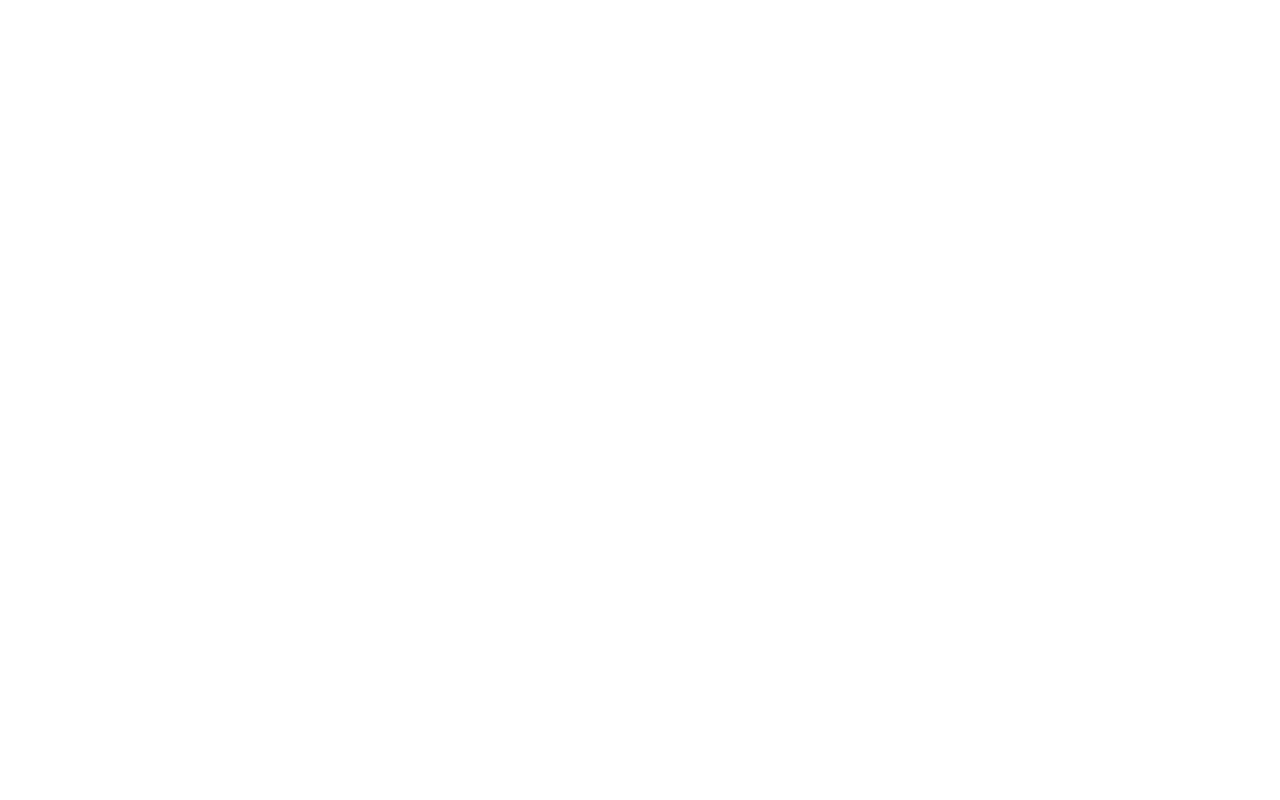
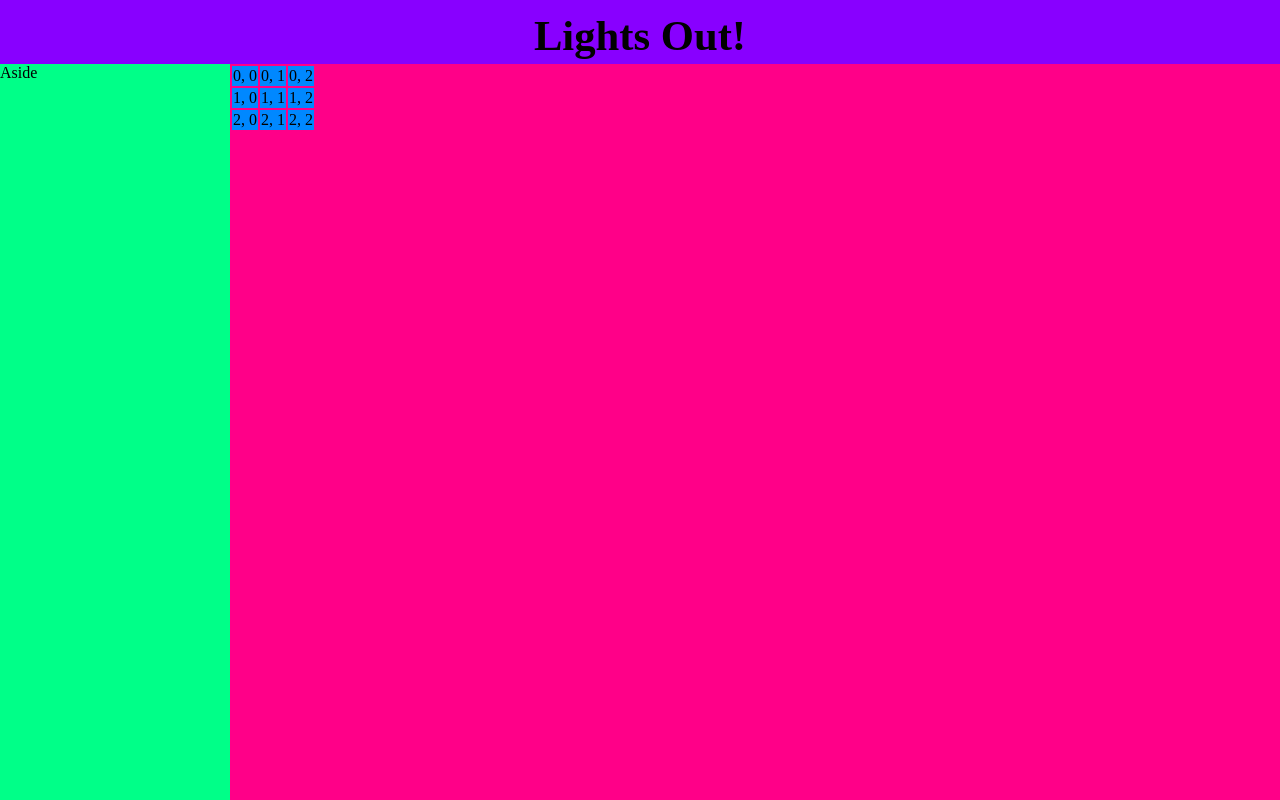
Before and after one commit to fourier-space/Computing-2-Week-3, a website: page web-app/index.html in a window 1280 px wide. Drawn offline with Linux system fonts and the light colour scheme; files that its build step writes are made by us from their sources.

Commit message:
Week 3.3 Lecture updates

```diff
--- /dev/null
+++ b/web-app/default.css
@@ -0,0 +1,52 @@
+:root
+{
+    --aside-width: 230px;
+    --header-font-size: 32pt;
+    --header-height: 64px;
+    --header-padding: 0.25em;
+}
+
+body
+{
+    background-color: #f80;
+    font-family: "Imperial Sans Display";
+}
+
+header
+{
+    background-color: #80f;
+    font-size: var(--header-font-size);
+    font-weight: bold;
+    height: var(--header-height);
+    left: 0px;
+    padding-top: var(--header-padding);
+    position: absolute;
+    text-align: center;
+    top: 0px;
+    width: 100%;
+}
+
+aside
+{
+    background-color: #0f8;
+    height: calc(100% -  var(--header-height));
+    left: 0px;
+    position: absolute;
+    top: var(--header-height);
+    width: var(--aside-width);
+}
+
+main
+{
+    background-color: #f08;
+    height: calc(100% -  var(--header-height));
+    left: var(--aside-width);
+    position: absolute;
+    top: var(--header-height);
+    width: calc(100% - var(--aside-width));
+}
+
+td
+{
+    background-color: #08f;
+}
--- a/web-app/index.html
+++ b/web-app/index.html
@@ -7,3 +7,31 @@
 <link rel="stylesheet" href="default.css"> <!-- Import style sheet – default.css -->
 <link rel="icon" href="./assets/favicon.png"> <!-- Import 'Favorites Icon' – favicon.png -->
 <script type="module" src="main.js"></script> <!-- Load the main script. Must be type="module". Have only one of these -->
+
+<header>
+    Lights Out!
+</header>
+
+<aside>
+    Aside
+</aside>
+
+<main>
+    <table>
+        <tr>
+            <td>0, 0</td>
+            <td>0, 1</td>
+            <td>0, 2</td>
+        </tr>
+        <tr>
+            <td>1, 0</td>
+            <td>1, 1</td>
+            <td>1, 2</td>
+        </tr>
+        <tr>
+            <td>2, 0</td>
+            <td>2, 1</td>
+            <td>2, 2</td>
+        </tr>
+    </table>
+</main>
```
